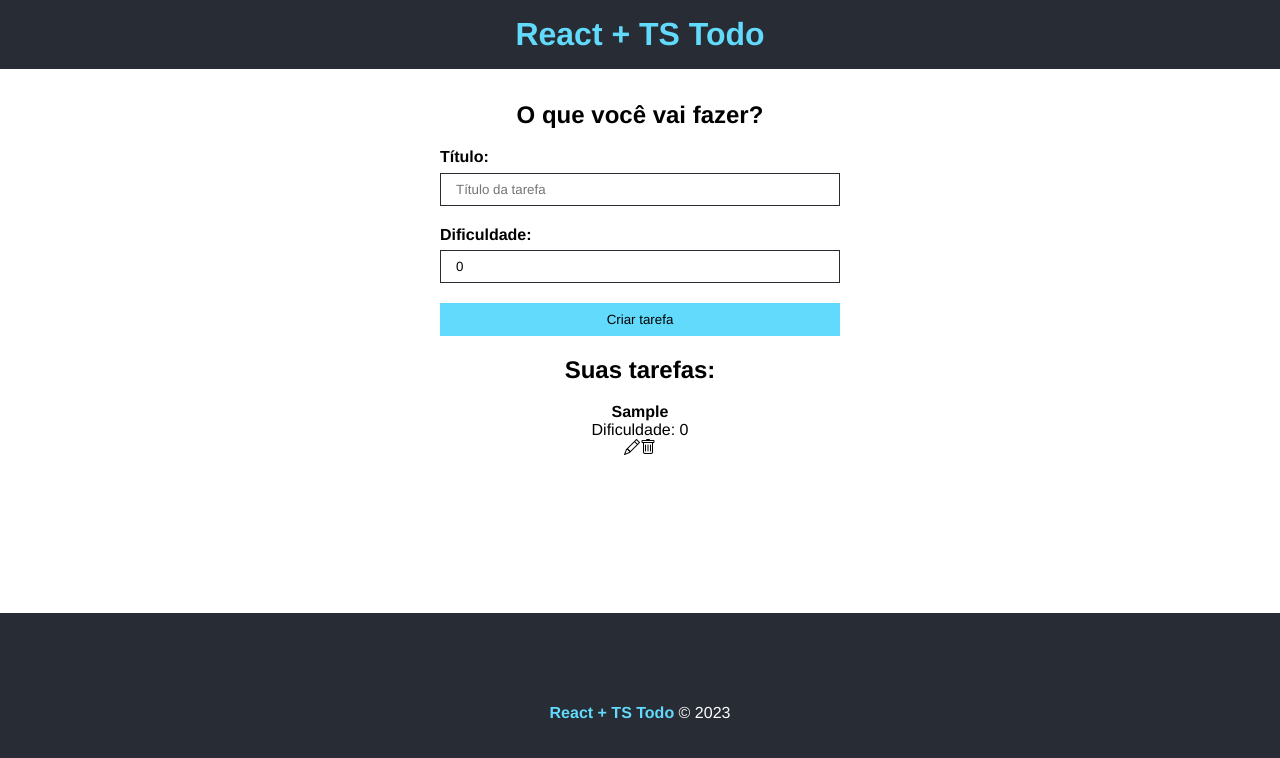
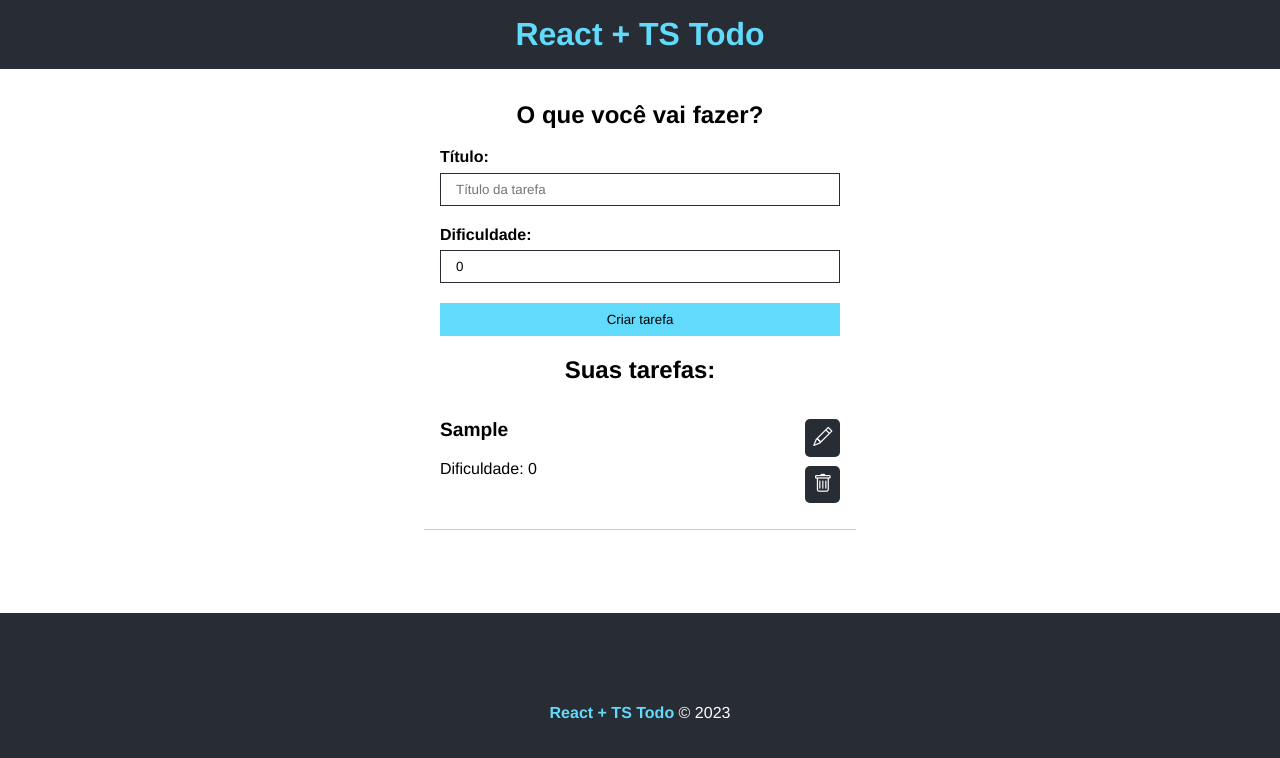
Before and after one commit to Orozimbo1/React-TS_Todo, a React (Vite) app in the folder todo-list/: page / in a window 1280 px wide. Both pictures are taken after typing "Sample" into the empty fields and a click on the input "Criar tarefa". Shown: the top 758 px of the page. Built offline with nearby package versions, Linux system fonts and the light colour scheme.

Commit message:
Finalizando lista

```diff
--- a/todo-list/src/components/TaskList.module.css
+++ b/todo-list/src/components/TaskList.module.css
@@ -0,0 +1,41 @@
+.task {
+  display: flex;
+  justify-content: space-between;
+  max-width: 400px;
+  margin: 0 auto;
+  border-bottom: 1px solid #ccc;
+  padding: 1em;
+}
+
+.details {
+  text-align: left;
+}
+
+.details h4 {
+  font-size: 1.2em;
+  margin-bottom: 1em;
+}
+
+.actions {
+  display: flex;
+  flex-direction: column;
+  align-items: center;
+  justify-content: center;
+}
+
+.actions i {
+  margin-bottom: .5em;
+  font-size: 1.2em;
+  cursor: pointer;
+  background-color: #282c34;
+  border-radius: 5px;
+  color: #fff;
+  padding: .4em;
+  transition: .5s;
+}
+
+.actions i:hover {
+  background-color: #fff;
+  border: 1px solid #282c34;
+  color: #282c34;
+}
--- a/todo-list/src/components/TaskList.tsx
+++ b/todo-list/src/components/TaskList.tsx
@@ -13,12 +13,12 @@
     <>
       {taskList.length > 0 ? (
         taskList.map((task) => (
-          <div key={task.id}>
-            <div>
+          <div key={task.id} className={styles.task}>
+            <div className={styles.details}>
               <h4>{task.title}</h4>
               <p>Dificuldade: {task.difficulty}</p>
             </div>
-            <div>
+            <div className={styles.actions}>
               <i className='bi bi-pencil'></i>
               <i className='bi bi-trash'></i>
             </div>
```
